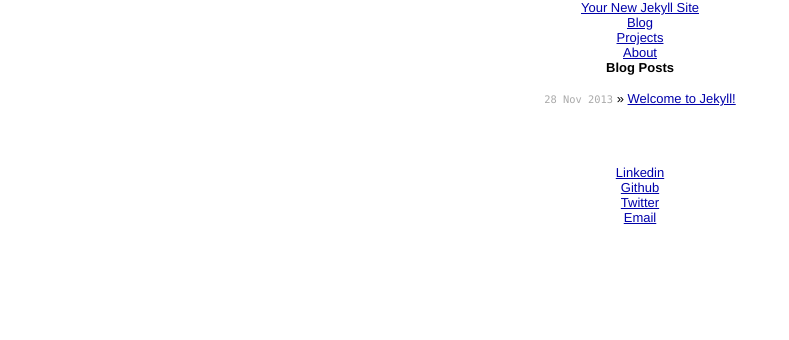
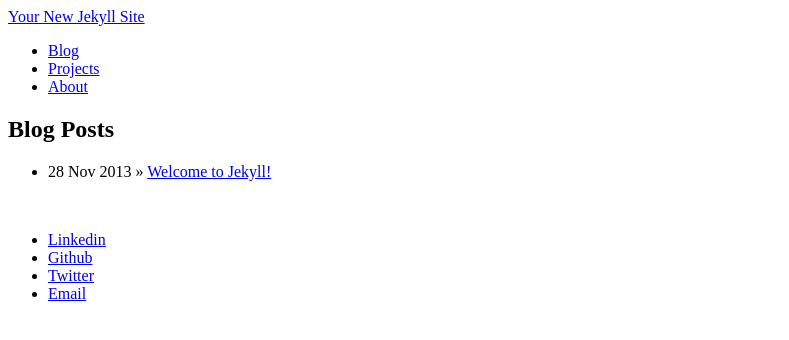
Before and after one commit to brunops/brunops.github.io, a Jekyll site: the page built from index.html, in a window 1280 px wide. Shown: the top 340 px of the page, without its empty margins (0-789 px from the left). Built offline with Jekyll 4.4.1, drawn with Linux system fonts in a browser that asks for light colours; Markdown is read by kramdown in place of the engine named in the settings.

Commit message:
Get rid of auto-generated CSS

```diff
--- a/css/main.css
+++ b/css/main.css
@@ -1,160 +1,11 @@
 /*****************************************************************************/
 /*
-/* Common
+/* Main Container
 /*
 /*****************************************************************************/
 
-/* Global Reset */
-* {
-  margin: 0;
-  padding: 0;
-}
-
-html, body { height: 100%; }
-
-body {
-  background-color: #FFF;
-  font: 13.34px Helvetica, Arial, sans-serif;
-  font-size: small;
-  text-align: center;
-}
-
-h1, h2, h3, h4, h5, h6 {
-  font-size: 100%; }
-
-h1 { margin-bottom: 1em; }
-p { margin: 1em 0; }
-
-a         { color: #00a; }
-a:hover   { color: #000; }
-a:visited { color: #a0a; }
-
 /*****************************************************************************/
 /*
-/* Home
+/* Sidebar
 /*
 /*****************************************************************************/
-.posts {
-  list-style-type: none;
-  margin-bottom: 2em;
-}
-
-.posts li {
-  line-height: 1.75em;
-}
-
-.posts span {
-  color: #aaa;
-  font-family: Monaco, "Courier New", monospace;
-  font-size: 80%;
-}
-
-/*****************************************************************************/
-/*
-/* Site
-/*
-/*****************************************************************************/
-
-.site {
-  font-size: 115%;
-  text-align: justify;
-  width: 42em;
-  margin: 3em auto 2em;
-  line-height: 1.5em;
-}
-
-.header a {
-  font-weight: bold;
-  text-decoration: none;
-}
-
-.title {
-  display: inline-block;
-  margin-bottom: 2em;
-}
-
-.title a {
-  color: #a00;
-}
-
-.title a:hover {
-  color: #000;
-}
-
-.header a.extra {
-  color: #aaa;
-  margin-left: 1em;
-}
-
-.header a.extra:hover {
-  color: #000;
-}
-
-.meta {
-  color: #aaa;
-}
-
-.footer {
-  font-size: 80%;
-  color: #666;
-  border-top: 4px solid #eee;
-  margin-top: 2em;
-  overflow: hidden;
-}
-
-.footer .contact {
-  float: left;
-  margin-right: 3em;
-}
-
-.footer .contact a {
-  color: #8085C1;
-}
-
-.footer .rss {
-  margin-top: 1.1em;
-  margin-right: -.2em;
-  float: right;
-}
-
-.footer .rss img {
-  border: 0;
-}
-
-/*****************************************************************************/
-/*
-/* Posts
-/*
-/*****************************************************************************/
-
-/* standard */
-.post pre {
-  border: 1px solid #ddd;
-  background-color: #eef;
-  padding: 0 .4em;
-}
-
-.post ul, .post ol {
-  margin-left: 1.35em;
-}
-
-.post code {
-  border: 1px solid #ddd;
-  background-color: #eef;
-  padding: 0 .2em;
-}
-
-.post pre code {
-  border: none;
-}
-
-/* terminal */
-.post pre.terminal {
-  border: 1px solid #000;
-  background-color: #333;
-  color: #FFF;
-}
-
-.post pre.terminal code {
-  background-color: #333;
-}
```
